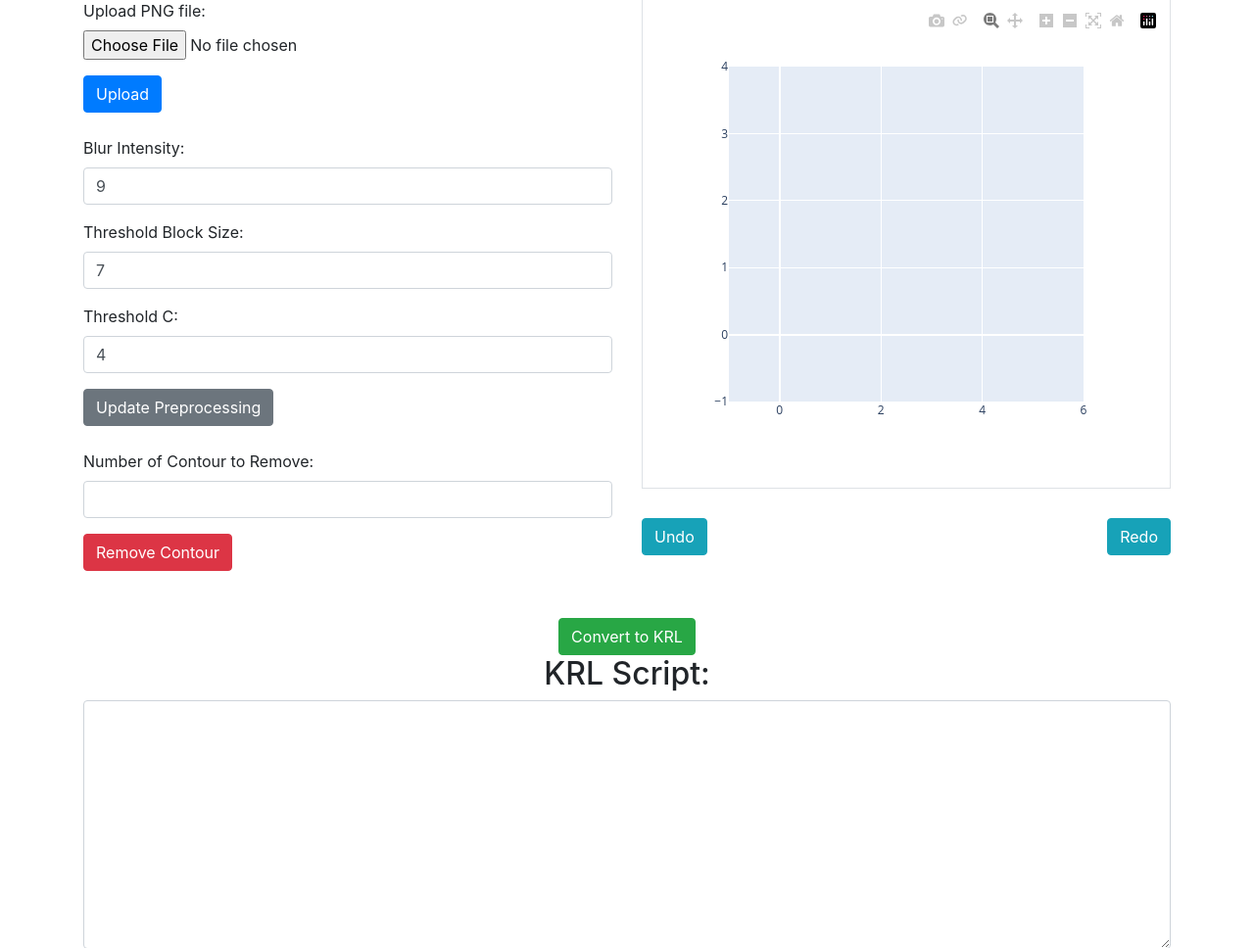
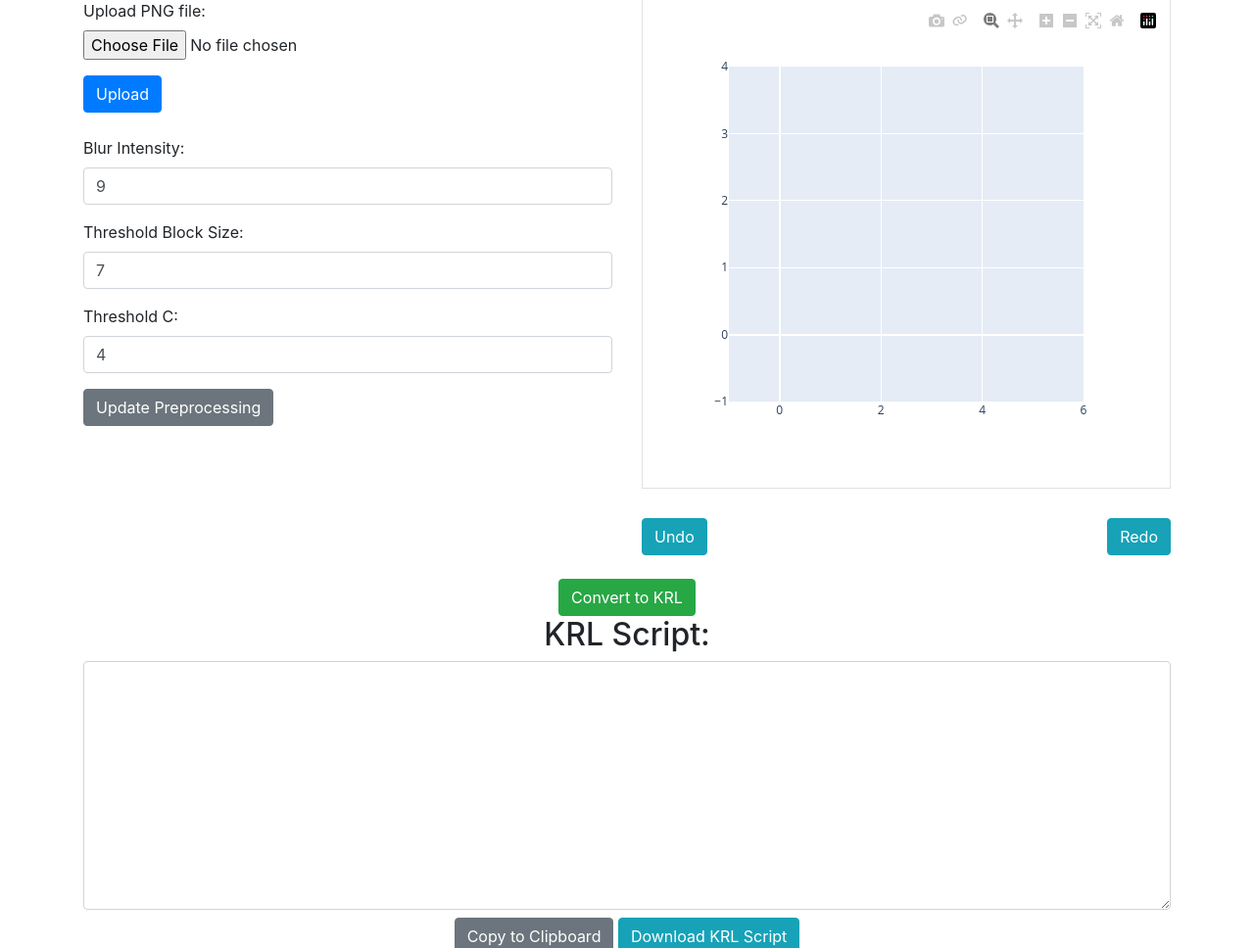
Before and after one commit to Tadd12/KukaCanvas, a Flask app: page / in a window 1280 px wide. Shown: the part 97-1065 px from the top of the page at 98% size. Run offline with Flask 3, Linux system fonts and the light colour scheme; some libraries are stand-ins or nearby versions.

Commit message:
feat: bullshit now works

```diff
--- a/app.py
+++ b/app.py
@@ -123,22 +123,8 @@
 
         session['fig'] = fig.to_json()
 
-    plot_html = pio.to_html(fig, full_html=False)
+    plot_html = pio.to_html(fig, full_html=False, div_id="myDiv")
     return plot_html
-
-
-@app.route('/remove_contour', methods=['POST'])
-def remove_contour():
-    idx = int(request.form.get('contour_index')) - 1
-    contours = session.get('contours', [])
-    if 0 <= idx < len(contours):
-        contours.pop(idx)
-        session['contours'] = contours
-        if 'history' not in session:
-            session['history'] = []
-        session['history'].append((contours.copy(), session['preprocessing_options'].copy()))
-        session['redo_stack'] = []
-    return redirect(url_for('index'))
 
 @app.route('/update_fig', methods=['POST'])
 def update_fig():
--- a/templates/index.html
+++ b/templates/index.html
@@ -32,13 +32,6 @@
                         <input type="number" class="form-control" id="threshold_C" name="threshold_C" value="{{ preprocessing_options.threshold_C }}" min="1" max="10">
                     </div>
                     <button type="submit" class="btn btn-secondary">Update Preprocessing</button>
-                </form>
-                <form action="/remove_contour" method="post" class="mb-4">
-                    <div class="form-group">
-                        <label for="contour_index">Number of Contour to Remove:</label>
-                        <input type="number" class="form-control" id="contour_index" name="contour_index" min="0">
-                    </div>
-                    <button type="submit" class="btn btn-danger">Remove Contour</button>
                 </form>
             </div>
             <div class="col-md-6">
@@ -100,9 +93,8 @@
             return null;
         }
     }
-        function updateFigOnClick() {
-            var fig = extractFigureFromIframe('plot-iframe');
-            if (fig) {
+
+    function updateFig(fig) {
         fetch('/update_fig', {
             method: 'POST',
             headers: {
@@ -114,31 +106,24 @@
                 console.error('Failed to update fig.');
             }
         });
-            } else {
-                console.error('Failed to extract figure from iframe.');
     }
-        }
+
     document.getElementById('plot-iframe').addEventListener('load', function() {
         var iframe = document.getElementById('plot-iframe');
         var iframeDocument = iframe.contentDocument || iframe.contentWindow.document;
         var plotlyGraphDiv = iframeDocument.querySelector('.plotly-graph-div');
-            plotlyGraphDiv.addEventListener('click', function() {
-            updateFigOnClick();
-            Plotly.toImage(plotlyGraphDiv).then(function(dataUrl) {
-                fetch('/update_fig', {
-                    method: 'POST',
-                    headers: {
-                        'Content-Type': 'application/json'
-                    },
-                    body: JSON.stringify({ fig: JSON.stringify(plotlyGraphDiv.data) })
-                }).then(response => {
-                    if (!response.ok) {
-                        console.error('Failed to update fig.');
+
+        plotlyGraphDiv.on('plotly_restyle', function() {
+            var fig = extractFigureFromIframe('plot-iframe');
+            console.log("Hello");
+            if (fig) {
+                updateFig(fig);
+            } else {
+                console.error('Failed to extract figure from iframe.');
             }
         });
     });
-            });
-        });
+
     </script>
 </body>
 </html>
```
Lines whose indentation alone changed are shown as unchanged.
